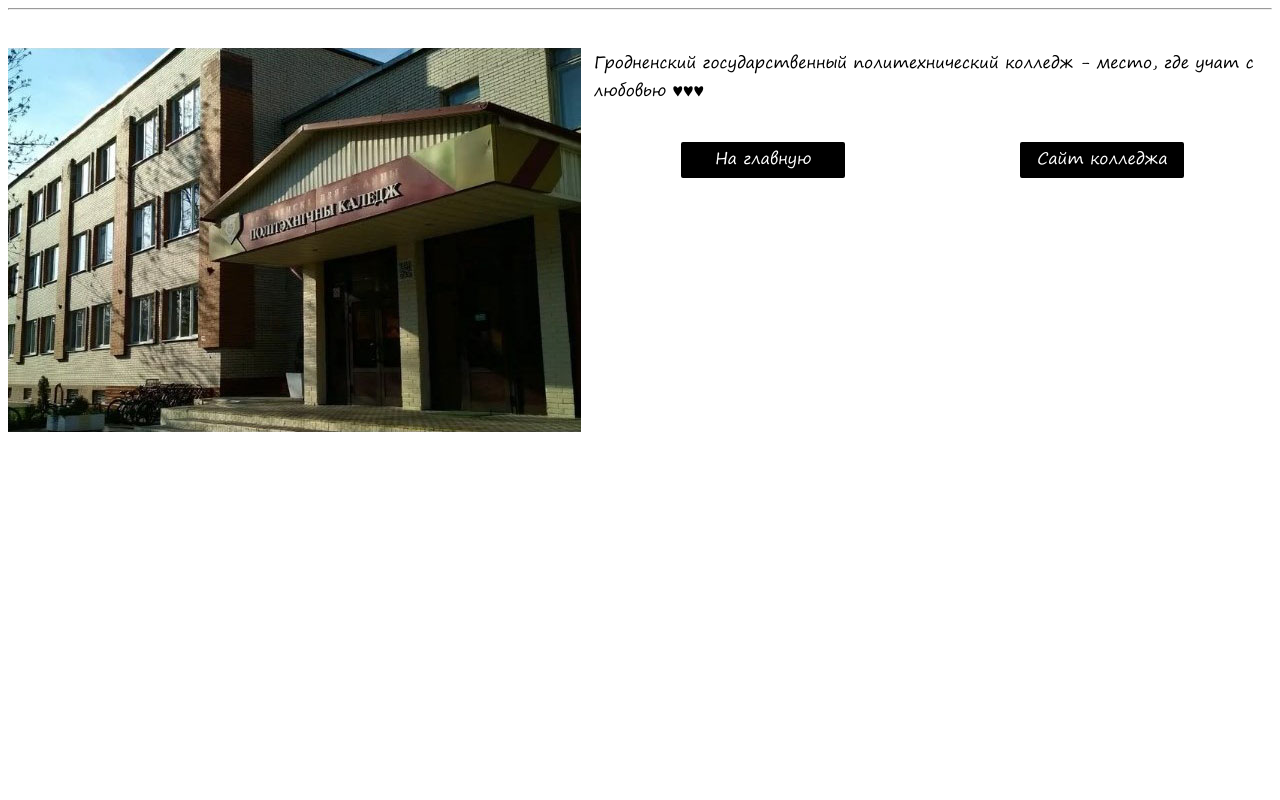
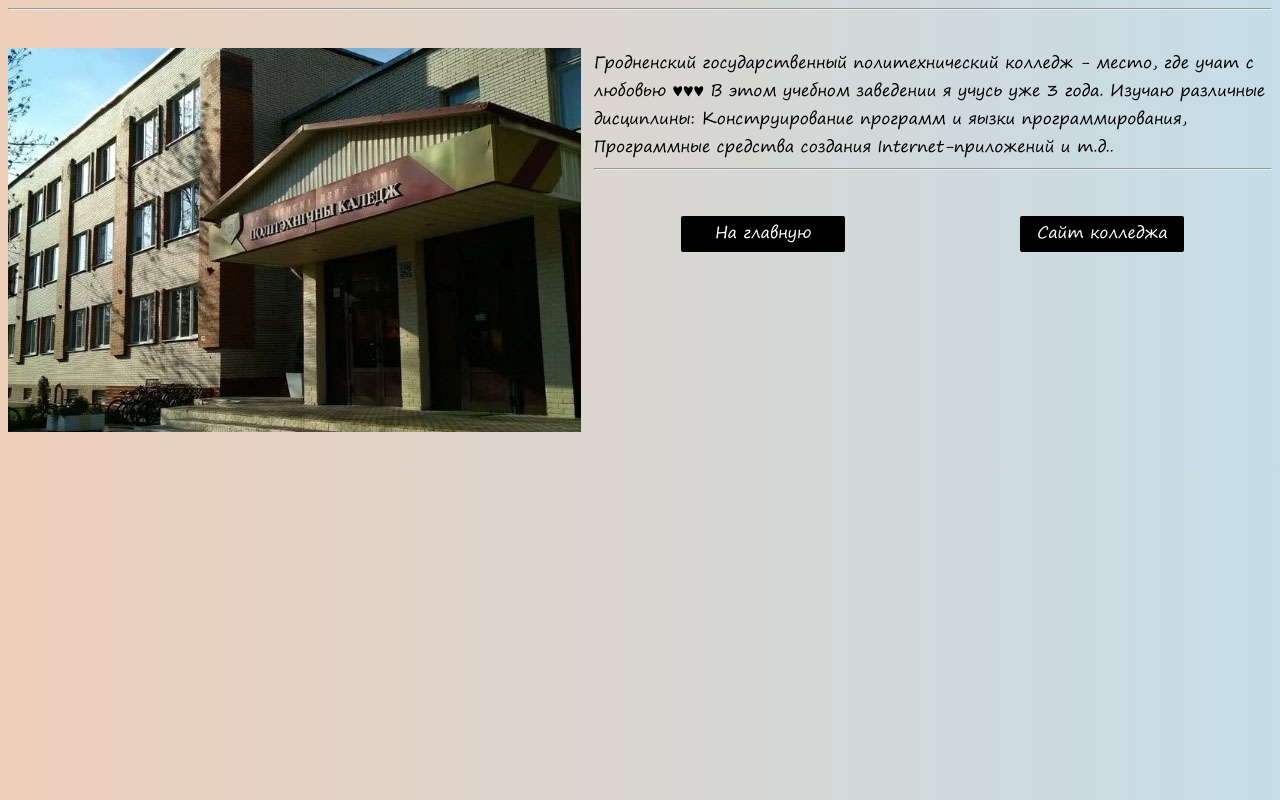
Before and after one commit to dslpp/lr, a plain HTML site: page next.html in a window 1280 px wide. Drawn offline with Linux system fonts and the light colour scheme.

Commit message:
Add files via upload

```diff
--- a/next.html
+++ b/next.html
@@ -17,7 +17,7 @@
     }
     </style>
 </head>
-<body>
+<body class="back">
     <header>
 
     </div>
@@ -27,9 +27,12 @@
           <div class="text">
         <img  class="img" src="img/ggpk.jpg" title="Самое лучшее учебное заведение во всём мире - Гродненский государственный политехнический колледж">
         Гродненский  государственный политехнический колледж - место, где учат с любовью ♥♥♥
+        В этом учебном заведении я учусь уже 3 года. Изучаю различные дисциплины: Конструирование программ и яызки программирования, Программные средства создания Internet-приложений и т.д..
+
     </div>
     </main>
     <footer>
+        <hr>
         <div class="container-buttons" >
             <a  class="ab1" href="index.html">На главную</a>
             <a class="ab1" href="http://ggpk.by" target="_blank">Сайт колледжа</a>
```
Also changed, not shown: index.html (+2 -2 lines), photo.html (+5 -1 lines).
